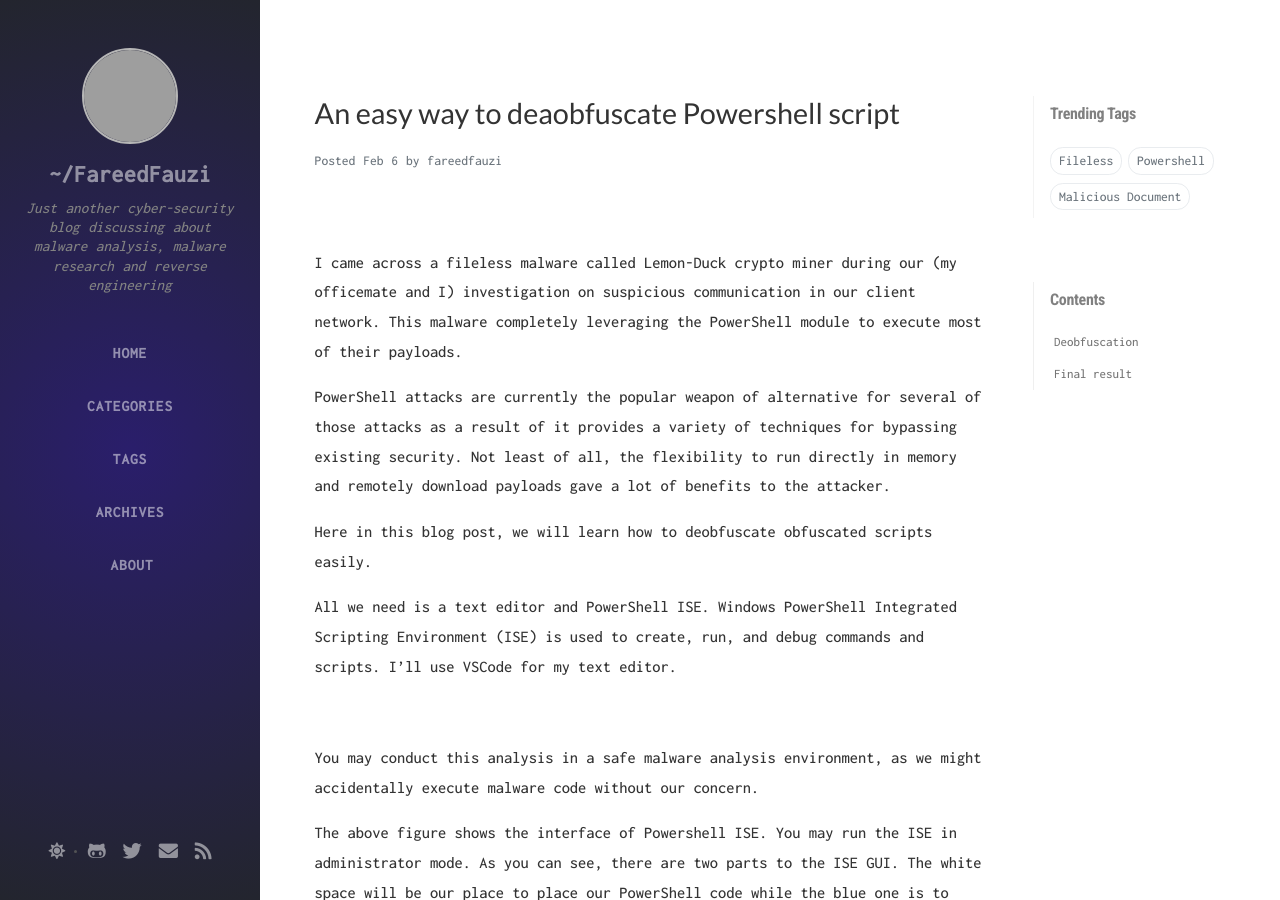
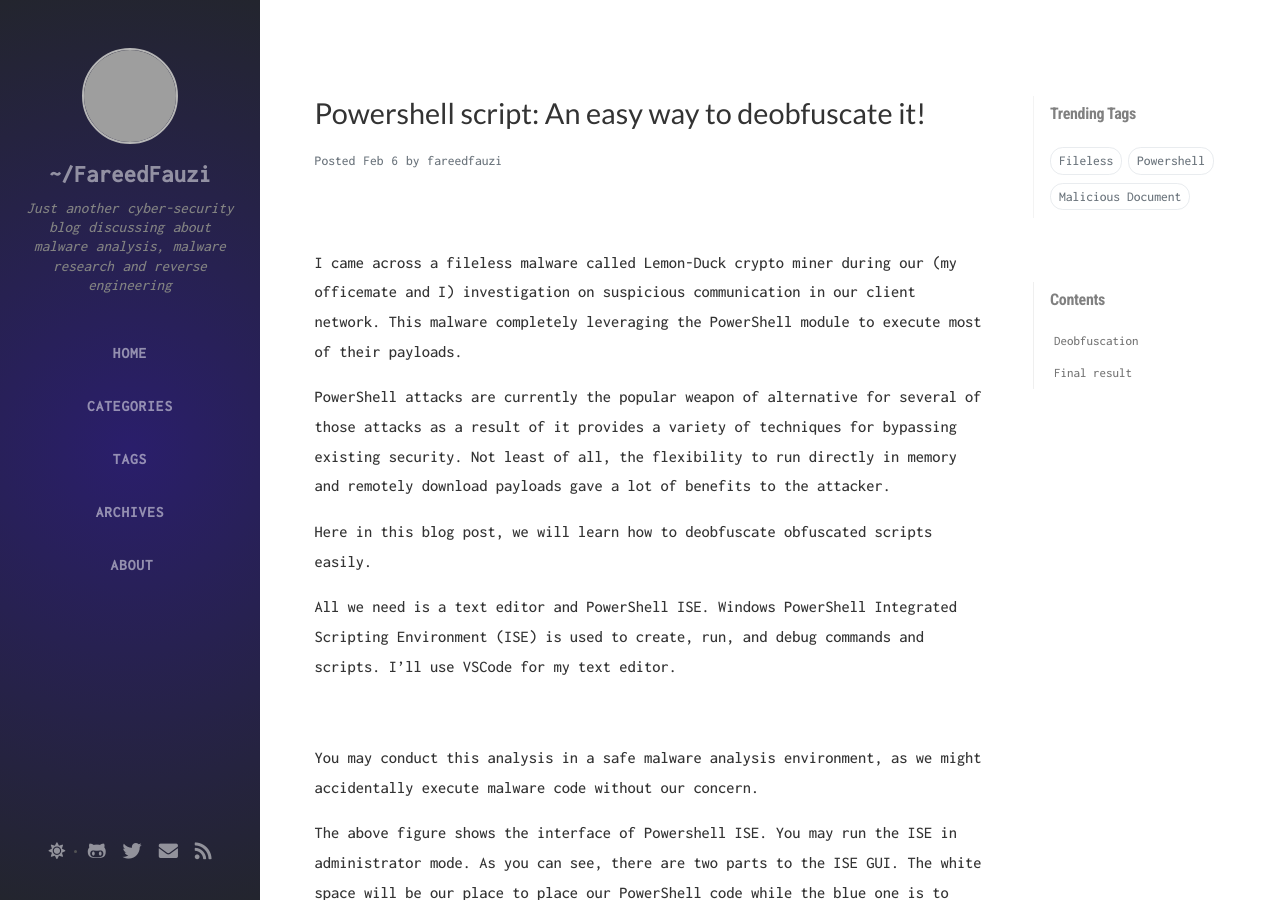
Before and after one commit to nightfury99/fareedfauzi.github.io, a Jekyll site: the page built from _posts/2021-02-06-Deobfuscate-Powershell.md, in a window 1280 px wide and 900 px high. Built offline with Jekyll 4.4.1, drawn with Linux system fonts in a browser that asks for light colours; nearby versions of some CDN libraries; comment, search, counter and statistics services are not loaded; grey boxes are pictures that could not be loaded.

Commit message:
Update 2021-02-06-Deobfuscate-Powershell.md

```diff
--- a/_posts/2021-02-06-Deobfuscate-Powershell.md
+++ b/_posts/2021-02-06-Deobfuscate-Powershell.md
@@ -1,6 +1,6 @@
 ---
 layout: post
-title:  "An easy way to deaobfuscate Powershell script"
+title:  "Powershell script: An easy way to deobfuscate it!"
 image: ''
 date:   2021-02-06 00:06:00
 tags: [Powershell,Fileless]
```
